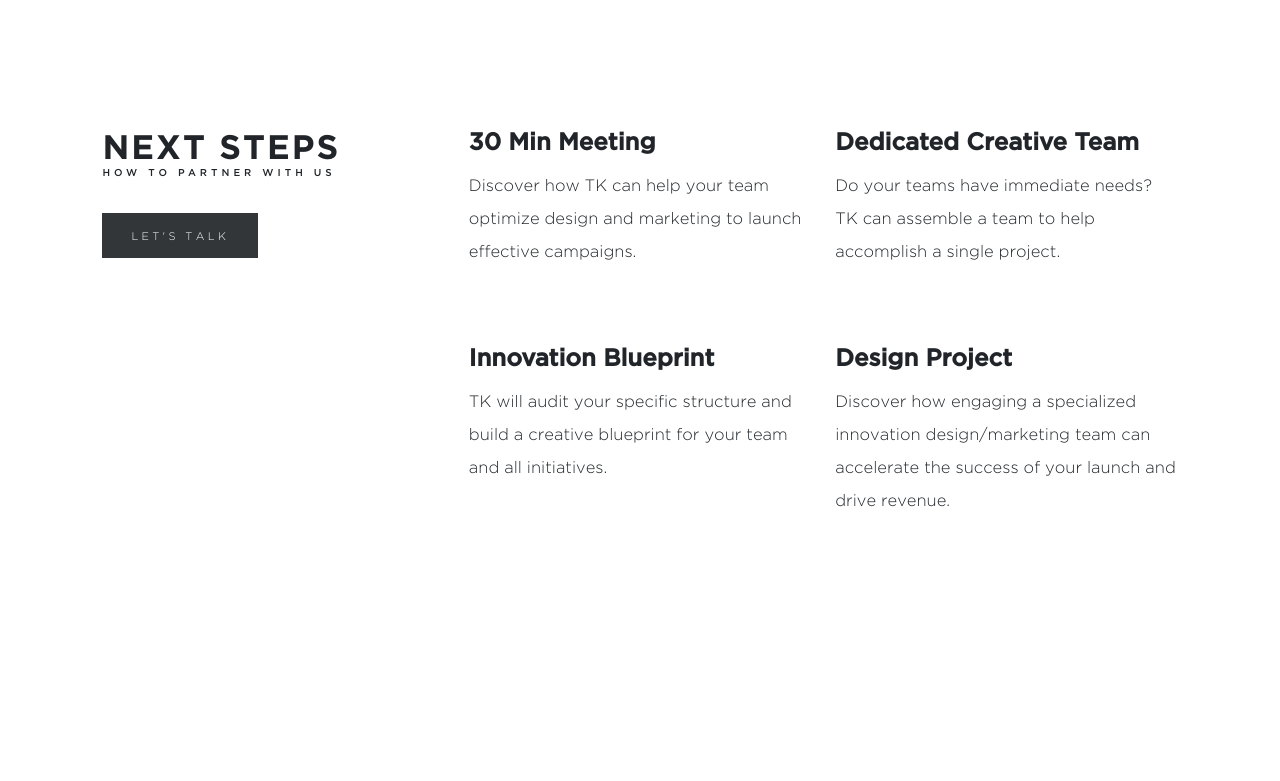
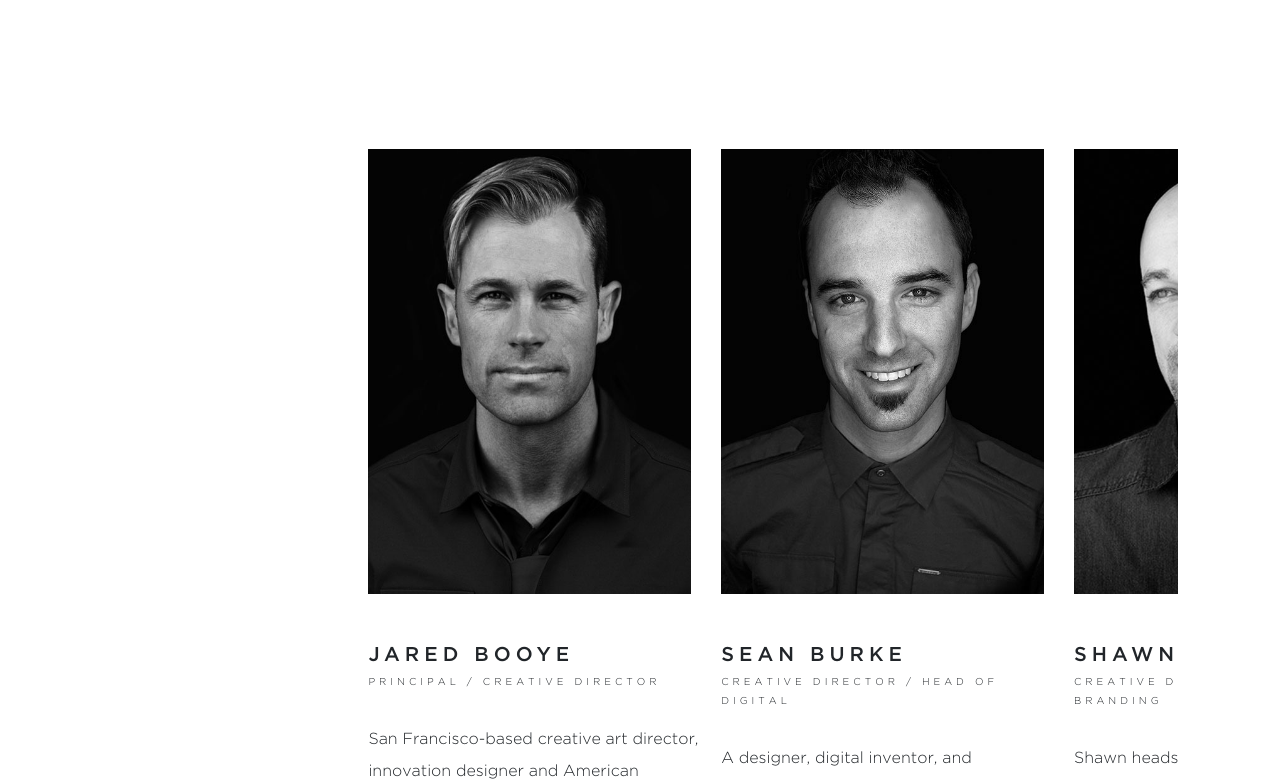
Before and after one commit to vincentalexx/TitusKlein, a React (Vite) app: page /about in a window 1280 px wide. Shown: the part 1820-2601 px from the top of the page. Built offline with nearby package versions, Linux system fonts and the light colour scheme.

Commit message:
carousel

```diff
--- a/package.json
+++ b/package.json
@@ -10,11 +10,13 @@
     "preview": "vite preview"
   },
   "dependencies": {
+    "framer-motion": "^11.0.6",
     "react": "^18.2.0",
     "react-dom": "^18.2.0",
     "react-icons": "^5.0.1",
     "react-router-dom": "^6.22.1",
     "react-slick": "^0.30.2",
+    "react-use-measure": "^2.1.1",
     "slick-carousel": "^1.8.1"
   },
   "devDependencies": {
--- a/src/components/about/About.jsx
+++ b/src/components/about/About.jsx
@@ -4,11 +4,10 @@ import './about.css'
 import arrowbot from '../../assets/images/arrowbot.svg'
 import Guide from './Guide'
 import about2 from '../../assets/images/about2.jpeg'
+import {motion} from 'framer-motion'
+import { useRef, useEffect, useState } from 'react'
+import { CarouselList } from './CarouselList'
 import Carousel from './Carousel'
-import Slider from "react-slick";
-import 'slick-carousel/slick/slick.css';
-import 'slick-carousel/slick/slick-theme.css';
-
 
 function About() {
   return (
@@ -28,7 +27,6 @@ function About() {
         </div>
         <div className='about-child'>
           <Guide />
-          <Carousel />
         </div>
         <div className='reveal'>
             <img src={about2} alt="titus klein" style={{maxWidth: '100%'}}/>
--- a/src/components/about/Carousel.jsx
+++ b/src/components/about/Carousel.jsx
@@ -3,23 +3,43 @@ import Slider from "react-slick";
 import "slick-carousel/slick/slick.css";
 import "slick-carousel/slick/slick-theme.css";
 import { CarouselList } from "./CarouselList";
+import {motion} from 'framer-motion'
+import { useRef, useEffect, useState } from 'react'
 import './about.css';
 
 function Carousel() {
-  const settings = {
-    dots: false,
-    infinite: true,
-    speed: 500,
-    slidesToShow: 3,
-    slidesToScroll: 1,
-    arrows: false,
-  };
+  // const settings = {
+  //   dots: false,
+  //   infinite: true,
+  //   speed: 500,
+  //   slidesToShow: 3,
+  //   slidesToScroll: 1,
+  //   arrows: false,
+  // };
+
   return (
-    <div className="slider-container d-flex flex-column" style={{cursor: 'grab', marginLeft: '18vw', position: 'relative'}}>
-      {/* <Slider {...settings}> */}
-          {CarouselList.map((carousel) => {
+    // <div className="slider-container d-flex flex-column" style={{cursor: 'grab', marginLeft: '18vw', position: 'relative'}}>
+    //   <Slider {...settings}>
+    //       {CarouselList.map((carousel) => {
+    //         return (
+    //           <div key={carousel.id} className="" style={{margin: '10px', padding: '20px'}}>
+    //             <img src={carousel.img} alt={carousel.name} style={{width: '26vw', paddingRight: '10px', paddingTop: '10px', paddingLeft: '0px'}}/>
+    //             <div style={{maxWidth: '350px'}}>
+    //               <h3 style={{ letterSpacing: '5px', textTransform: 'uppercase', fontFamily: 'Gotham-medium, sans-serif', marginTop: '50px', fontSize: '20px', lineHeight: '1'}}>{carousel.name}</h3>
+    //               <p style={{ letterSpacing: '.4em', textTransform: 'uppercase', fontFamily: 'Gotham-light, sans-serif', marginBottom: '22px', fontSize: '10px', lineHeight: '1.9em'}}>{carousel.title}</p>
+    //               <p className="carousel-text">{carousel.text}</p>
+    //             </div>
+    //           </div>
+    //         );
+    //       })}
+    //   </Slider>
+    // </div>
+    <div className="reveal" style={{maxWidth: '100vw', marginBottom: '10vw'}}>
+      <motion.div className='carousel'>
+        <motion.div className='inner-carousel' drag="x">
+        {[...CarouselList, ...CarouselList].map((carousel) => {
           return (
-              <div key={carousel.id} className="" style={{margin: '10px', padding: '20px'}}>
+            <div key={carousel.id} className="item" style={{margin: '10px'}}>
               <img src={carousel.img} alt={carousel.name} style={{width: '26vw', paddingRight: '10px', paddingTop: '10px', paddingLeft: '0px'}}/>
               <div style={{maxWidth: '350px'}}>
                 <h3 style={{ letterSpacing: '5px', textTransform: 'uppercase', fontFamily: 'Gotham-medium, sans-serif', marginTop: '50px', fontSize: '20px', lineHeight: '1'}}>{carousel.name}</h3>
@@ -29,7 +49,8 @@ function Carousel() {
             </div>
           );
         })}
-      {/* </Slider> */}
+        </motion.div>
+      </motion.div>
     </div>
   )
 }
--- a/src/components/about/Guide.jsx
+++ b/src/components/about/Guide.jsx
@@ -1,5 +1,6 @@
 import React from 'react'
 import Steps from './Steps'
+import Carousel from './Carousel'
 
 function Guide() {
   return (
@@ -22,6 +23,7 @@ function Guide() {
                 <p className='guide-2-text' style={{fontSize: '16.5px'}}>Titus Klein focuses on turning your teams ideas and concepts into viable commercial products and revolutionary ecosystems that drive revenue and serve as a foundation for growth. Working with startups, we’ve helped innovation and marketing teams like yours launch over 200+ products in the last 15 years.</p>
             </div>
         </div>
+        <Carousel />
         <div>
             <Steps />
         </div>
--- a/src/components/about/about.css
+++ b/src/components/about/about.css
@@ -77,6 +77,21 @@
     line-height: 2;
 }
 
+.carousel{
+    cursor: grab;
+    overflow-x: hidden;
+    max-width: 100vw;
+    margin-left: 20vw;
+}
+
+.inner-carousel{
+    display: flex;
+}
+
+.item{
+    pointer-events: none;
+}
+
 @media screen and (max-width: 479px){
 
 }
@@ -138,4 +153,5 @@
     .loc-text{
         margin-bottom: 6vw;
     }
+
 }
--- a/src/components/home/content.css
+++ b/src/components/home/content.css
@@ -132,11 +132,14 @@
 }
 
 .active {
-    animation: fades 1.5s;
+    animation: fade-home 1.5s;
     animation-timeline: calc();
     opacity: 1;
 }
 
+.reveal{
+    opacity: 0;
+}
 
 @media screen and (max-width: 479px){
     .drive {
@@ -170,7 +173,7 @@
     }
 }
 
-@keyframes fades {
+@keyframes fade-home {
     from{
         opacity: 0;
         transform: translateY(70px);
--- a/src/main.tsx
+++ b/src/main.tsx
@@ -23,10 +23,6 @@ const router = createBrowserRouter([
     path: "/work",
     element: <Work />,
   },
-  {
-    path: "/carousel",
-    element: <Carousel />,
-  },
 ]);
 
 ReactDOM.createRoot(document.getElementById('root')).render(
```
Also changed, not shown: 1 other file (tests, documents, lock files or other folders). Lines whose indentation alone changed are shown as unchanged.
